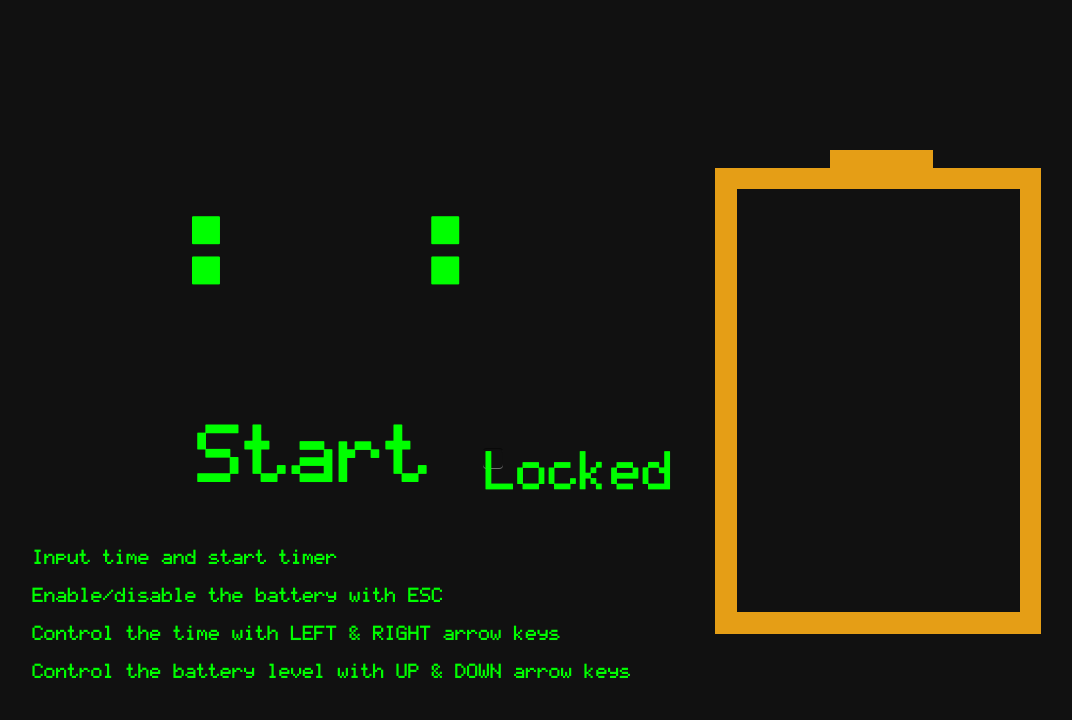
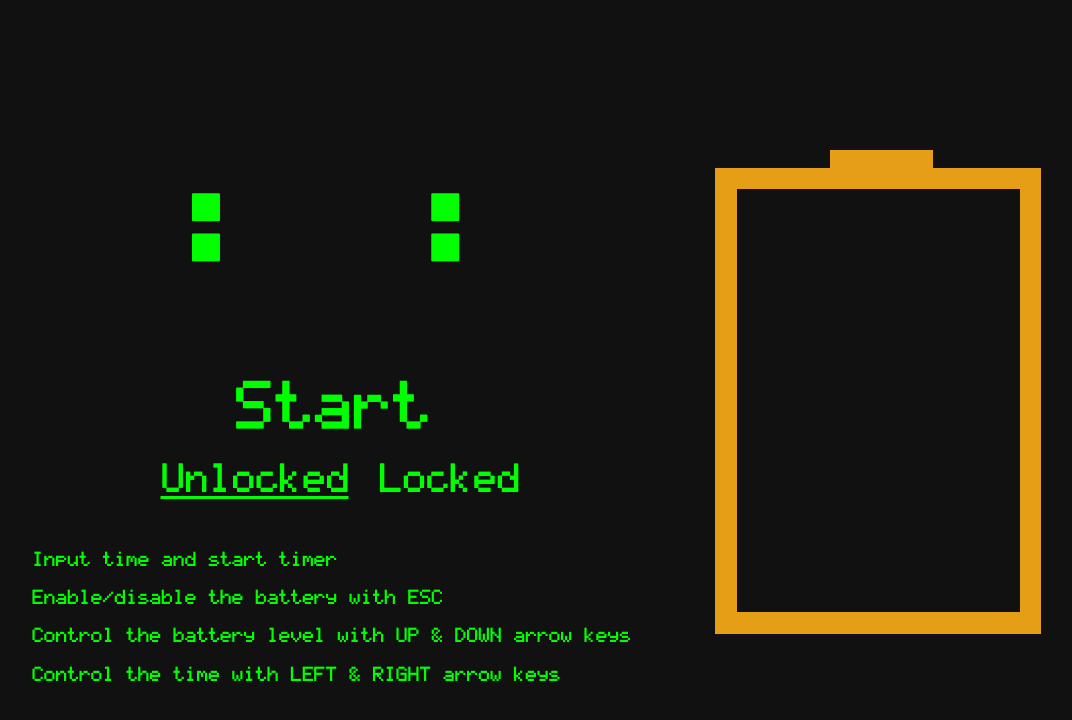
Before and after one commit to guillemcordoba/TimeThieves, an Angular app: page / in a window 1280 px wide. Shown: the top 720 px of the page, without its empty margins (113-1185 px from the left). Built offline with nearby package versions, Linux system fonts and the light colour scheme.

Commit message:
Improved UX considerably

```diff
--- a/src/app/app.component.html
+++ b/src/app/app.component.html
@@ -1,11 +1,18 @@
 <div fxLayout="row" fxFlexFill fxLayoutAlign="center stretch" fxLayoutGap="5%">
   <div fxLayout="column" fxLayoutAlign="center center" fxLayoutGap="5%">
-    <app-countdown fxFlexAlign="center" [running]="runningCountdown" (startCountdown)="startCountdown($event)"></app-countdown>
+    <app-countdown fxFlexAlign="center" [running]="runningCountdown"
+      (startCountdown)="startCountdown($event)" (lockedCheckedOutput)="setLockedChecked($event)"></app-countdown>
     <div *ngIf="!runningCountdown" fxFlexAlign="center" class="matrix" style="font-size: 1.5vw">
       <p>Input time and start timer</p>
-      <p>Enable/disable the battery with ESC</p>
-      <p>Control the time with LEFT & RIGHT arrow keys</p>
-      <p>Control the battery level with UP & DOWN arrow keys</p>
+      <div *ngIf="!lockedChecked">
+        <p>Enable/disable the battery with ESC</p>
+        <p>Control the battery level with UP & DOWN arrow keys</p>
+        <p>Control the time with LEFT & RIGHT arrow keys</p>
+      </div>
+      <div *ngIf="lockedChecked">
+        <p>Fill up the battery with UP arrow key</p>
+        <br/><br/><br/><br/>
+      </div>
     </div>
   </div>
   <app-container *ngIf="containerEnabled" [enabled]="runningCountdown" [locked]="lockedContainer" (batteryFilled)="stopCountdown()"></app-container>
--- a/src/app/app.component.ts
+++ b/src/app/app.component.ts
@@ -10,6 +10,7 @@ export class AppComponent {
   runningCountdown = false;
   containerEnabled = true;
   lockedContainer = false;
+  lockedChecked = false;
 
   constructor() {}
 
@@ -33,4 +34,9 @@ export class AppComponent {
   stopCountdown() {
     this.runningCountdown = false;
   }
+
+
+  setLockedChecked(newValue: boolean) {
+    this.lockedChecked = newValue;
+  }
 }
--- a/src/app/countdown/countdown.component.css
+++ b/src/app/countdown/countdown.component.css
@@ -6,44 +6,7 @@ input[type=number]::-webkit-outer-spin-button {
     margin: 0;
 }
 
-input[type=checkbox] {
-    color: black;
-    background-color: black;
+.underlined {
+  text-decoration: underline;
+  outline: none;
 }
-
-
-.matrixCheckbox {
-    label {
-      width: 20px;
-      height: 20px;
-      cursor: pointer;
-      top: 0;
-      left: 0;
-      background: linear-gradient(top, #222 0%, #45484d 100%);
-      border-radius: 4px;
-      box-shadow: inset 0px 1px 1px rgba(0,0,0,0.5), 0px 1px 0px rgba(255,255,255,.4);
-      &:after {
-        content: '';
-        width: 9px;
-        height: 5px;
-        position: absolute;
-        top: 4px;
-        left: 4px;
-        border: 3px solid #fcfff4;
-        border-top: none;
-        border-right: none;
-        background: transparent;
-        opacity: 0;
-        transform: rotate(-45deg);
-      }
-      &:hover::after {
-        opacity: 0.3;
-      }
-    }
-    input[type=checkbox] {
-      visibility: hidden;
-      &:checked + label:after {
-        opacity: 1;
-      }
-    }
-  }
--- a/src/app/countdown/countdown.component.html
+++ b/src/app/countdown/countdown.component.html
@@ -1,16 +1,16 @@
 <form *ngIf="setup" fxLayout="column" fxLayoutAlign="center center" (ngSubmit)="initCountdown(setupForm)" #setupForm="ngForm">
-    <div fxLayout="row" style="height: 40vh;" fxLayoutAlign="center center">
+    <div fxLayout="row" style="height: 35vh;" fxLayoutAlign="center center">
         <input type="number" class="matrix big" min="0" max="99" required [(ngModel)]="hours" name="hours" autofocus="true">
         <p class="matrix big">:</p>
         <input class="matrix big" type="number" min="0" max="60" required [(ngModel)]="mins" name="minutes">
         <p class="matrix big">:</p>
         <input class="matrix big" type="number" min="0" max="60" required [(ngModel)]="seconds" name="seconds">
     </div>
-    <div fxLayout="row" fxLayoutGap="10%">
-        <button type="submit" class="matrix" style="font-size: 6vw" [disabled]="!setupForm.form.valid">Start</button>
-        <div fxLayout="row" fxLayoutAlign="center center" class="matrixCheckbox">
-            <input type="checkbox" name="locked" id="lockedCheck" [(ngModel)]="locked">
-            <label for="lockedCheck" class="matrix" style="font-size: 4vw">Locked</label>
+    <div fxLayout="column" fxLayoutGap="5%">
+        <button type="submit" class="matrix" style="font-size: 5vw" [disabled]="!setupForm.form.valid">Start</button>
+        <div fxLayout="row" fxLayoutGap="5%">
+            <button type="button" [ngClass]="{ underlined: !this.locked }" class="matrix" style="font-size: 3vw" (click)="setLockedChecked(false)">Unlocked</button>
+            <button type="button" [ngClass]="{ underlined: this.locked }" class="matrix" style="font-size: 3vw" (click)="setLockedChecked(true)">Locked</button>
         </div>
     </div>
 </form>
--- a/src/app/countdown/countdown.component.ts
+++ b/src/app/countdown/countdown.component.ts
@@ -28,6 +28,8 @@ export class CountdownComponent implements OnInit {
   running: boolean;
   @Output()
   startCountdown = new EventEmitter<boolean>();
+  @Output()
+  lockedCheckedOutput = new EventEmitter<boolean>();
   hours: number;
   mins: number;
   seconds: number;
@@ -86,4 +88,9 @@ export class CountdownComponent implements OnInit {
     audio.load();
     audio.play();
   }
+
+  setLockedChecked(newValue: boolean) {
+    this.locked = newValue;
+    this.lockedCheckedOutput.emit(newValue);
+  }
 }
--- a/src/styles.css
+++ b/src/styles.css
@@ -20,7 +20,7 @@ html, body {
     box-sizing: border-box;
     height: 100%;
     margin: 0;
-  }
+}
 
 body {
     background-color: #111111;
```
Also changed, not shown: main.js (line endings or trailing spaces), src/app/app.module.ts (line endings or trailing spaces), src/app/container/container.component.ts (line endings or trailing spaces), 1 other file (tests, documents, lock files or other folders).
